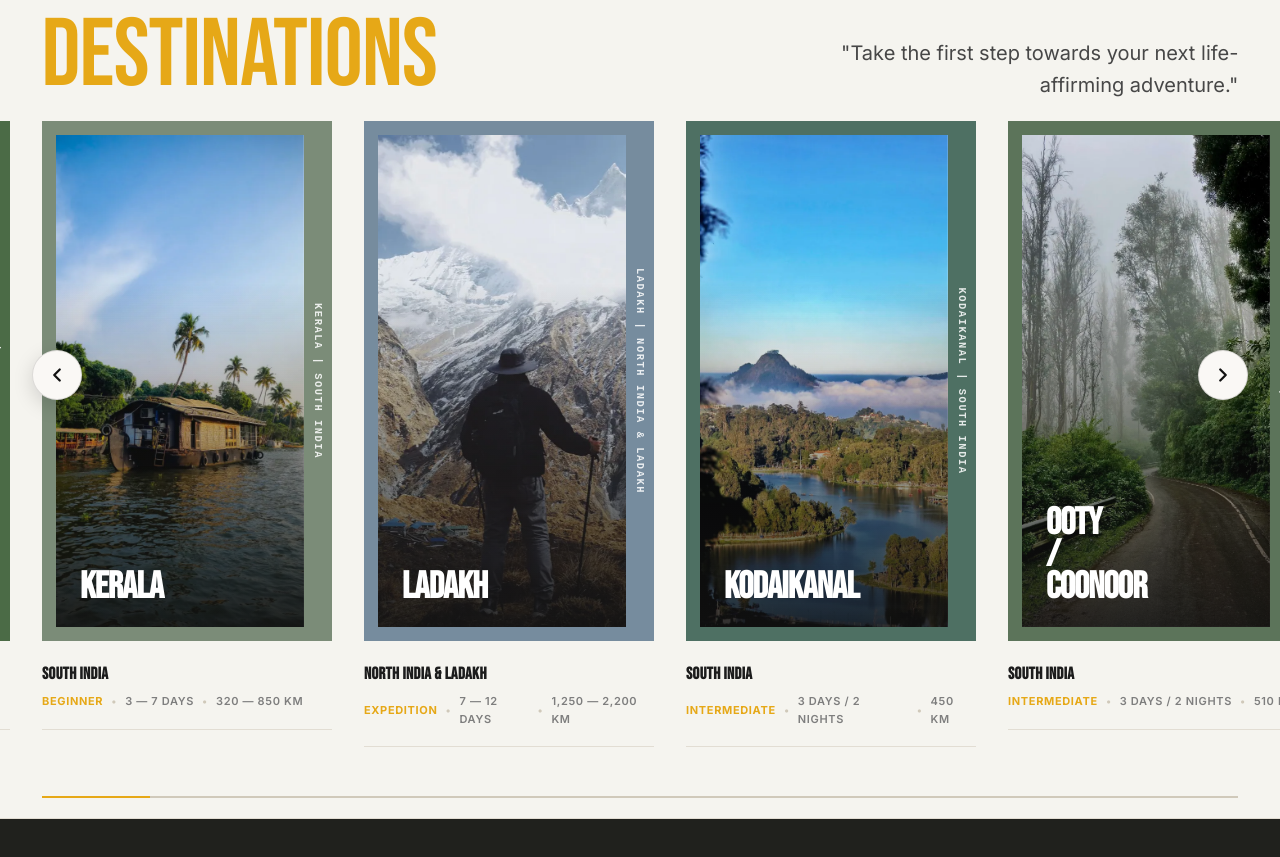
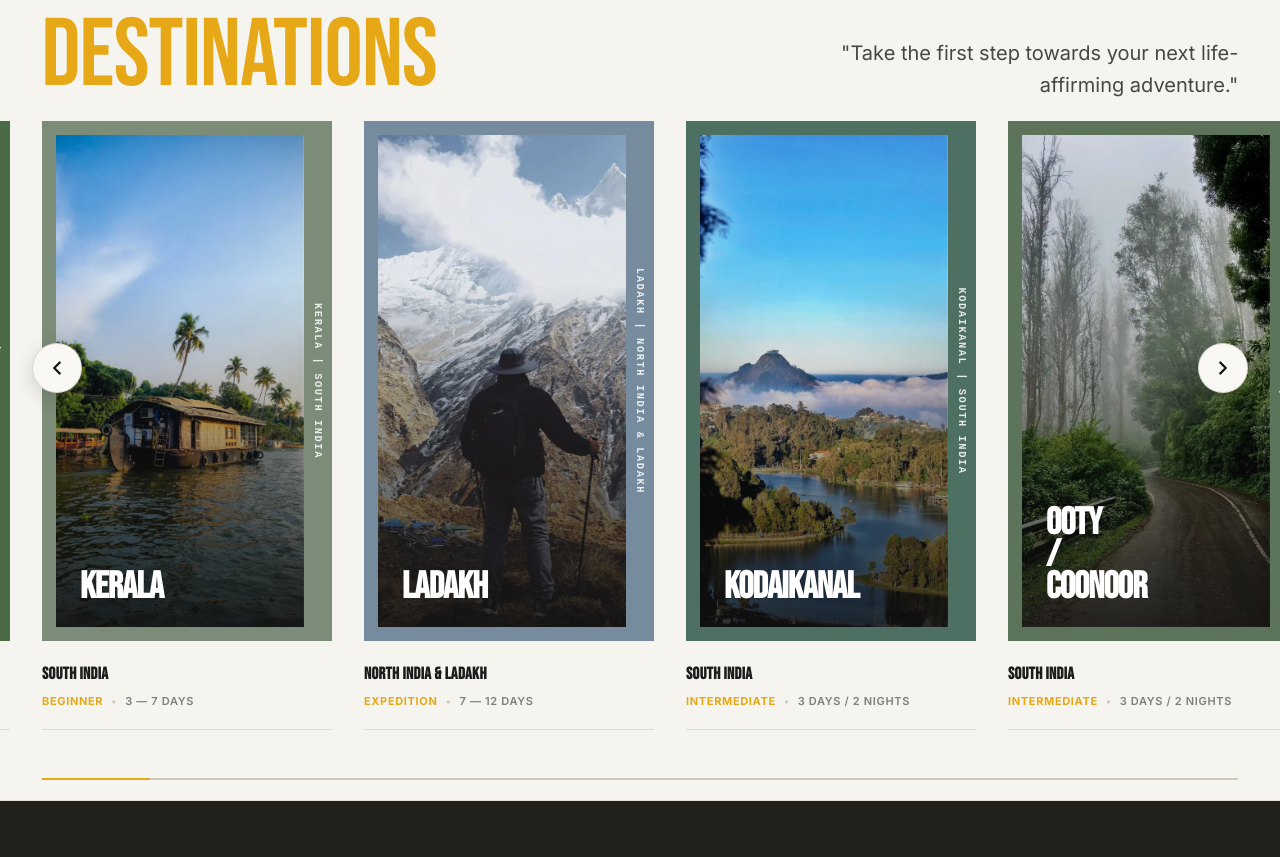
Before and after one commit to yuvandatti42-cell/BACKPACKERS, a React (Vite) app: page / in a window 1280 px wide. Shown: the part 2663-3520 px from the top of the page. Built offline with nearby package versions, Linux system fonts and the light colour scheme; a web font is replaced by a local one.

Commit message:
Remove distance (KM) tags from expedition cards and region explore

```diff
--- a/src/components/FeaturedExpeditions/FeaturedExpeditions.tsx
+++ b/src/components/FeaturedExpeditions/FeaturedExpeditions.tsx
@@ -273,12 +273,6 @@ export const FeaturedExpeditions: React.FC<FeaturedExpeditionsProps> = () => {
                         <span className="difficulty-tag">{exp.difficulty}</span>
                         <span className="meta-dot">&bull;</span>
                         <span className="duration-tag">{exp.duration}</span>
-                        {exp.distance && (
-                          <>
-                            <span className="meta-dot">&bull;</span>
-                            <span className="distance-tag">{exp.distance}</span>
-                          </>
-                        )}
                       </div>
 
                       <hr className="card-divider" />
--- a/src/pages/RegionExplorePage.tsx
+++ b/src/pages/RegionExplorePage.tsx
@@ -246,8 +246,6 @@ export const RegionExplorePage: React.FC<RegionExplorePageProps> = ({ regionId,
                         <span className="diff-badge">{trip.difficulty}</span>
                         <span className="meta-dot">•</span>
                         <span className="duration-badge">{trip.duration}</span>
-                        <span className="meta-dot">•</span>
-                        <span className="distance-badge">{trip.distance}</span>
                       </div>
 
                       <h2 className="trip-card-title">{trip.title}</h2>
@@ -300,10 +298,6 @@ export const RegionExplorePage: React.FC<RegionExplorePageProps> = ({ regionId,
                 <div className="d-spec">
                   <span className="d-label">DURATION</span>
                   <span className="d-val">{activeDetailTrip.duration}</span>
-                </div>
-                <div className="d-spec">
-                  <span className="d-label">DISTANCE</span>
-                  <span className="d-val">{activeDetailTrip.distance}</span>
                 </div>
                 <div className="d-spec">
                   <span className="d-label">MAX ALTITUDE</span>
```
